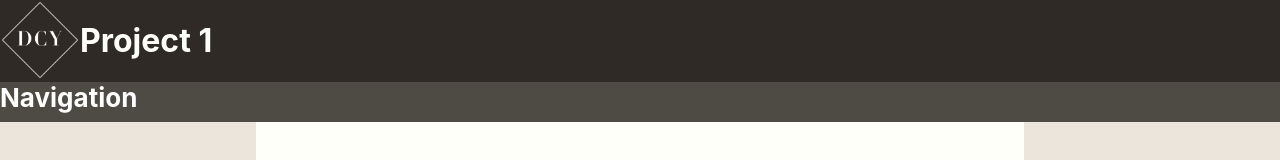
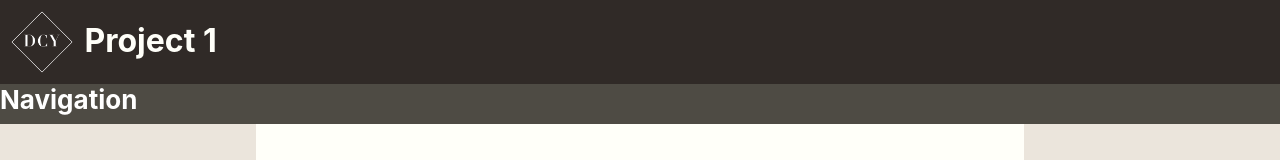
Before and after one commit to davidcyoungblood/pj1, a React (Create React App) app in the folder npmpj1/: page / in a window 1280 px wide. Shown: the top 160 px of the page. Built offline with nearby package versions, Linux system fonts and the light colour scheme.

Commit message:
styling and component start

```diff
--- a/npmpj1/src/App.css
+++ b/npmpj1/src/App.css
@@ -5,9 +5,12 @@
 }
 
 .App-logo {
-  height: 10vmin;
+  height: 8vmin;
   pointer-events: none;
-  align-items: flex-end;
+  align-items:flex;
+  display: flex;
+  margin: 0.8%;
+
 
 }
 
```
Also changed, not shown: npmpj1/src/components/expenses/Expenses.jsx (+11 -1 lines), 1 other file (tests, documents, lock files or other folders).
